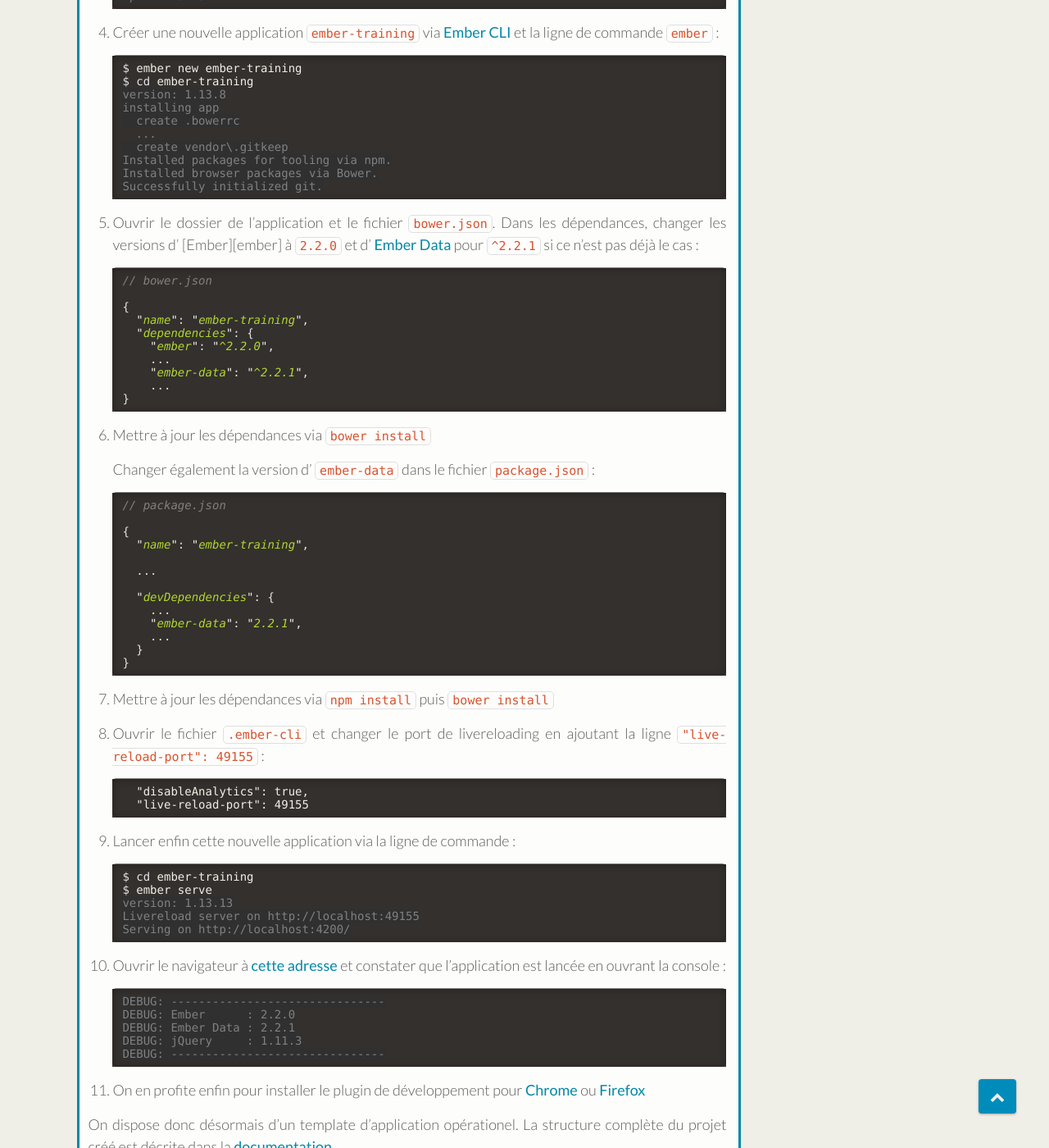
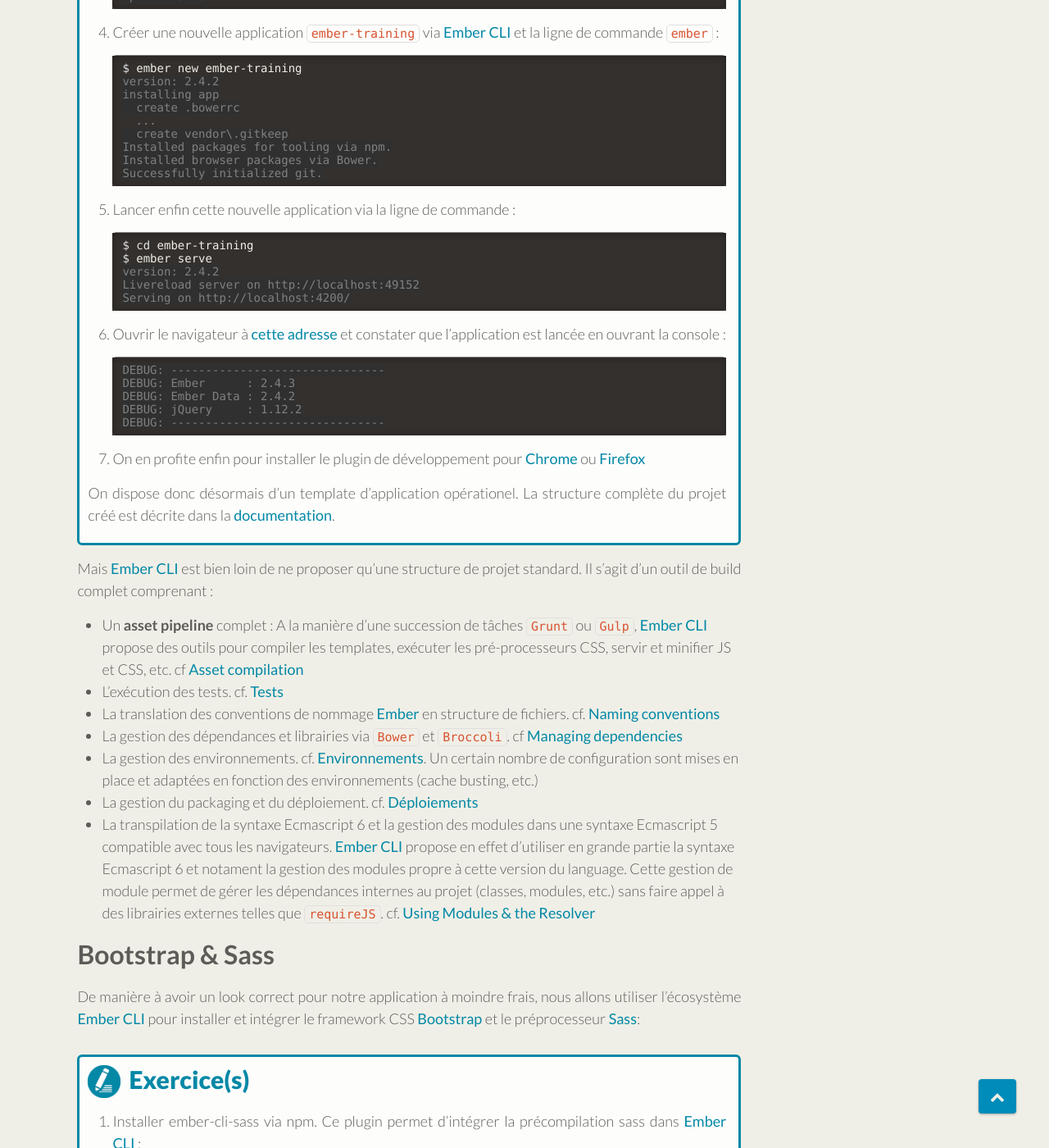
Before and after one commit to bmeurant/bmeurant.github.io, a Jekyll site: the page built from ember/training/ember-cli.md, in a window 1280 px wide and 1400 px high, scrolled down 1634 px. Shown: the whole window at 82% size. Built offline with Jekyll 4.4.1, drawn with Linux system fonts in a browser that asks for light colours; nearby versions of some CDN libraries; some of the changed text lies outside the part shown.

Commit message:
Fix versions, Gemlock & paths to test files

````diff
--- a/ember/training/ember-cli.md
+++ b/ember/training/ember-cli.md
@@ -51,14 +51,14 @@
 
    ```console
    $ node -v
-   v4.2.3
+   v4.2.6
    ```
 
 1. Installer Bower :
 
    ```console
    $ npm install -g bower
-   bower@1.7.0
+   bower@1.7.2
    ```
 
 1. Puis [Ember CLI](http://www.ember-cli.com/) :
@@ -66,17 +66,16 @@
    ```console
    $ npm install -g ember-cli
    $ ember -v
-   version: 1.13.13
-   node: 4.2.3
-   npm: 2.13.13
+   version: 2.4.2
+   node: 4.2.6
+   npm: 2.13.15
    ```
 
 1. Créer une nouvelle application ``ember-training`` via [Ember CLI](http://www.ember-cli.com/) et la ligne de commande `ember` :
 
    ```console
    $ ember new ember-training
-   $ cd ember-training
-   version: 1.13.8
+   version: 2.4.2
    installing app
      create .bowerrc
      ...
@@ -86,58 +85,13 @@
    Successfully initialized git.
    ```
 
-1. Ouvrir le dossier de l'application et le fichier ``bower.json``. Dans les dépendances, changer les versions
-d' [Ember][ember] à ``2.2.0`` et d' [Ember Data](https://github.com/emberjs/data) pour ``^2.2.1`` si ce n'est pas déjà le cas :
-
-   ```javascript
-   // bower.json
-
-   {
-     "name": "ember-training",
-     "dependencies": {
-       "ember": "^2.2.0",
-       ...
-       "ember-data": "^2.2.1",
-       ...
-   }
-   ```
-
-1. Mettre à jour les dépendances via ``bower install``
-
-   Changer également la version d' ``ember-data`` dans le fichier ``package.json`` :
-
-   ```javascript
-   // package.json
-
-   {
-     "name": "ember-training",
-
-     ...
-
-     "devDependencies": {
-       ...
-       "ember-data": "2.2.1",
-       ...
-     }
-   }
-   ```
-
-1. Mettre à jour les dépendances via ``npm install`` puis ``bower install``
-
-1. Ouvrir le fichier ``.ember-cli`` et changer le port de livereloading en ajoutant la ligne ``"live-reload-port": 49155`` :
-
-   ```text
-     "disableAnalytics": true,
-     "live-reload-port": 49155
-   ```
-
 1. Lancer enfin cette nouvelle application via la ligne de commande :
 
    ```console
    $ cd ember-training
    $ ember serve
-   version: 1.13.13
-   Livereload server on http://localhost:49155
+   version: 2.4.2
+   Livereload server on http://localhost:49152
    Serving on http://localhost:4200/
    ```
 
@@ -145,9 +99,9 @@
 
    ```console
    DEBUG: -------------------------------
-   DEBUG: Ember      : 2.2.0
-   DEBUG: Ember Data : 2.2.1
-   DEBUG: jQuery     : 1.11.3
+   DEBUG: Ember      : 2.4.3
+   DEBUG: Ember Data : 2.4.2
+   DEBUG: jQuery     : 1.12.2
    DEBUG: -------------------------------
    ```
 
@@ -198,7 +152,7 @@
 
      "devDependencies": {
        ...
-       "ember-cli-sass": "^5.2.0",
+       "ember-cli-sass": "^5.3.0",
        ...
      }
    ...
@@ -221,7 +175,7 @@
    ...
 
      "dependencies": {
-       "ember": "^2.1.0",
+       "ember": "~2.4.3",
        ...
        "bootstrap-sass": "~3.3.6"
      }
````
Also changed, not shown: ember/training/components.md (+15 -8 lines), ember/training/controllers.md (+17 -17 lines), ember/training/routing.md (+44 -47 lines), ember/training/templates.md (+5 -5 lines), Gemfile.lock (deleted).
